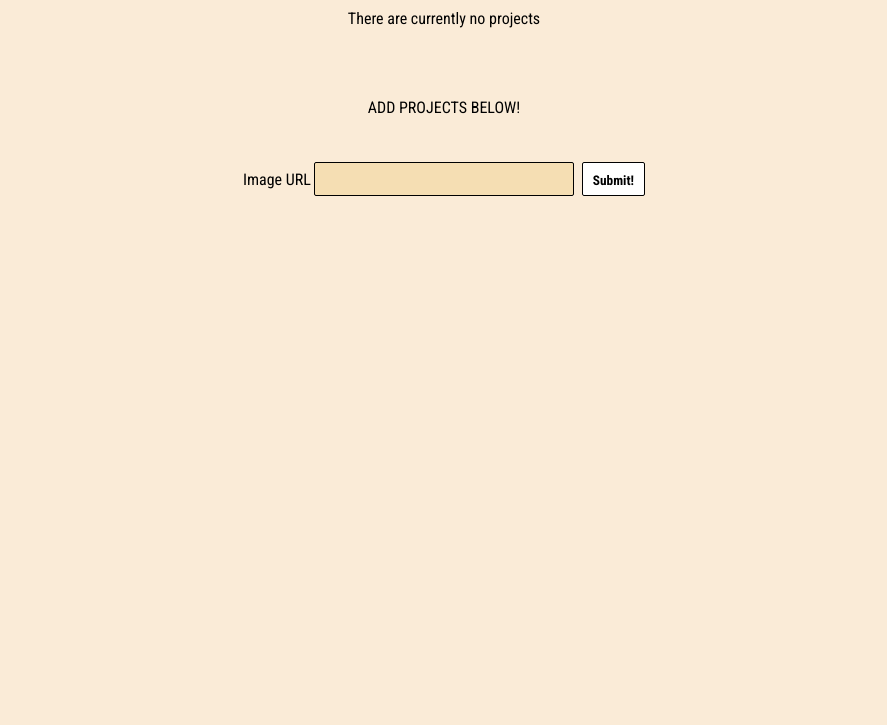
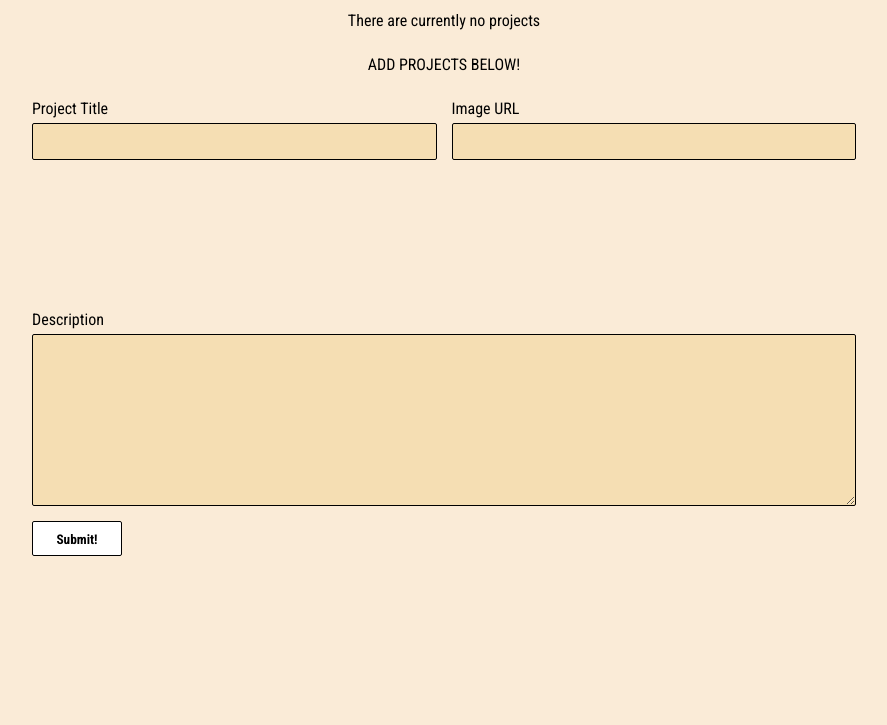
Before and after one commit to charlenecodes/DOM-Manipulation, a plain HTML site: page step2/index.html in a window 1280 px wide. Shown: the part 123-848 px from the top of the page, without its empty margins (196-1083 px from the left). Before the commit the page ends 800 px from the top, so only its background shows below. Drawn offline with Linux system fonts and the light colour scheme.

Commit message:
incomplete step 2

```diff
--- a/step2/index.html
+++ b/step2/index.html
@@ -12,16 +12,25 @@
       <!-- THIS IS WHERE WE WANT OUR IMAGES TO BE SUBMITTED -->
     </div>
 
-
+    <p class="empty"> ADD PROJECTS BELOW!</p>
     <form action="">
       <!-- the things that we want to stay in one line needs to be in one container since we are doing a flex-direction column everything under will be shown as a column, unless you put them in a secondary container -->
-      <p class="empty"> ADD PROJECTS BELOW!</p>
-      <div class="input">
+
+      <div class="input" id="title-container">
+        <label for="project-name">Project Title</label>
+        <input type="text" id="project-name">
+      </div>
+      <div class="input" id="url-container">
         <label for="url">Image URL</label>
-        <!-- the label needs to be matched with the id -->
-        <input name="image" type="url" id="url">
-        <button type="submit">Submit!</button>
+        <input type="url" id="url">
       </div>
+      <div class="input" id="description-container">
+        <label for="description">Description</label>
+        <textarea name="" id="description" cols="30" rows="10"></textarea>
+        <!-- cols and rows sets a default size for the description -->
+      </div>
+      <button type="submit">Submit!</button>
+
 
     </form>
 
--- a/step2/index.js
+++ b/step2/index.js
@@ -1,23 +1,74 @@
 /* add the variables at the top of the document to make it easier to use within the functions */
 
+let projectsArray = [];
+let projectID = 1;
+
 let empty = document.querySelector(".empty")
+
+// our grid that contains all the projects
+let submitted = document.querySelector("#submitted")
+
+// form
+let form = document.querySelector("form")
+form.addEventListener("submit", handleSubmit) // when the form's submit button is clicked, the items in the function will be done
+// we add the listener to the form instead of the button
+// to make this work, we need to make the button type="submit"
+
+
 let url = document.querySelector("#url")
-let button = document.querySelector("button")
-let submitted = document.querySelector("#submitted")
+let name = document.getElementById("project-name")
+let description = document.getElementById("description")
 
 
 // use javascript to transform the url into an image
 
 function handleSubmit(event) {
   event.preventDefault()
-  let img = document.createElement("img");
-  img.classList.add("photo-style");
-  img.src = url.value;
-  submitted.appendChild(img);
+
+  // will show you target then elements, which has the whole form
+  // console.log(event)
+  // only relates to the form because we only put the event listener for the form
+
+
+  let projectName = event.target.elements[0].value;
+  let imgUrl = event.target.elements[1].value;
+  let projectDescription = event.target.elements[2].value;
+
+  // always console.log to see if you are grabbing the right things (not needed in the final product)
+  // console.log(projectName, imgUrl, projectDescription)
+
+  let project = {
+    id: projectID,
+    name: projectName,
+    img: imgUrl,
+    description: projectDescription
+  }
+
+  projectID++ // with every click of the button, the project ID will increase by 1
+
+  projectsArray.push(project)
+  console.log(projectsArray)
+
+  addProject()
+
   console.log("form was submitted!");
+
+  // // resets the form fields
   url.value = "";
+  name.value = "";
+  description.value = "";
+
+
+  // hides the message once the button is clicked since it means that it is no longer empty
   empty.classList = "hide";
 }
 
-const form = document.querySelector("form");
-form.addEventListener("submit", handleSubmit);
+function addProject() {
+  let img = document.createElement("img");
+  img.classList.add("photo-style");
+  img.src = imgUrl;
+  submitted.appendChild(img);
+}
+
+// const form = document.querySelector("form");
+// form.addEventListener("submit", handleSubmit);
--- a/step2/styles.css
+++ b/step2/styles.css
@@ -1,17 +1,14 @@
 * {
   background-color: antiquewhite;
   box-sizing: border-box;
-  border: 0px;
-  margin: 0 auto; /* puts the left and right margin to equal so everything is centered */
   color: black;
   font-family: 'Roboto Condensed', sans-serif;
 }
 
 h1 {
   text-align: center;
-  margin: 25px;
+  font-size: 40px;
   margin-top: 60px;
-  font-size: 40px;
 }
 
 .empty {
@@ -34,39 +31,53 @@ img:hover {
 }
 
 form {
+  display: grid;
+  grid-template-rows: repeat(3, 1fr);
+  grid-template-columns: repeat(2, 1fr);
+  grid-template-areas:
+  "name url"
+  "description description"
+  "button button";
+  gap: 15px; /* creates the space where we want it  */
+}
+
+/* the input class is for the divs of the input and label */
+.input {
   display: flex;
   flex-direction: column;
-  justify-content: center;
-  align-items: center;
-  margin-top: 20px;
-  gap: 20px; /* creates the space where we want it  */
+  gap: 5px;
 }
 
-.input {
-  display: flex;
-  justify-items: center;
-  align-items: center;
-  gap: 3px;
+/* the input box where the user types in stuff */
+#url, #description, #project-name {
+  border: 1px solid black;
+  background-color: wheat;
+  border-radius: 2px;
+  padding: 10px;
 }
 
-/* the input box where the  */
-#url {
-  border: 1px solid black;
-  height: 34px;
-  width: 260px;
-  background-color: wheat;
-  border-radius: 2px;
-  margin-right: 5px;
+#url-container {
+  grid-area: url;
+}
+
+#title-container {
+  grid-area: name;
+}
+
+#description-container {
+  grid-area: description;
 }
 
 button {
   border: 1px solid black;
   border-radius: 2px;
-  height: 34px;
+  height: 35px;
+  width: 90px;
   background-color: white;
   color: black;
   font-weight: bold;
   padding: 10px;
+  grid-area: button;
 }
 
 button:hover {
@@ -83,14 +94,3 @@ button:hover {
   height: 200px;
   width: 200px;
 }
-
-.grid {
-  display: grid;
-  grid-template-columns: repeat(4, 1fr);
-  gap: 10px;
-  row-gap: 20px;
-}
-
-/* img {
-  margin: auto; /* made the image centered inside the grid */
-} */
```
Also changed, not shown: step1/index.html (+6 -0 lines).
